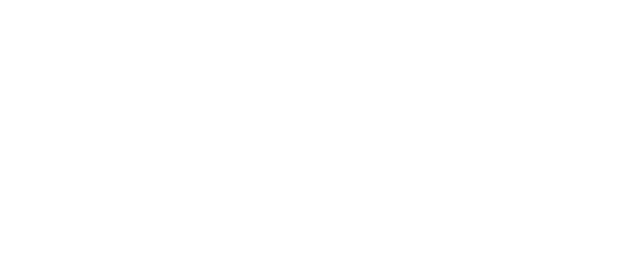
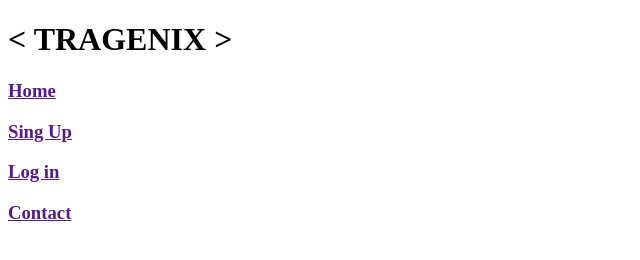
Before and after one commit to vadalamati/BaSP-M2022-Etapa-1, a plain HTML site: page Index.html in a window 1280 px wide. Shown: the whole page, without its empty margins (0-640 px from the left). Drawn offline with Linux system fonts and the light colour scheme.

Commit message:
added in index header and nav

```diff
--- a/Index.html
+++ b/Index.html
@@ -4,9 +4,18 @@
     <meta charset="UTF-8">
     <meta http-equiv="X-UA-Compatible" content="IE=edge">
     <meta name="viewport" content="width=device-width, initial-scale=1.0">
-    <title>Document</title>
+    <title>Problemática Semanal #2</title>
 </head>
 <body>
+    <header>
+        <h1> < TRAGENIX > </h1>
+    </header>
+    <nav>
+        <a href=""><h3>Home</h3></a>
+        <a href=""><h3>Sing Up</h3></a>
+        <a href=""><h3>Log in</h3></a>
+        <a href=""><h3>Contact</h3></a>
+    </nav>
 
 </body>
 </html>
```
